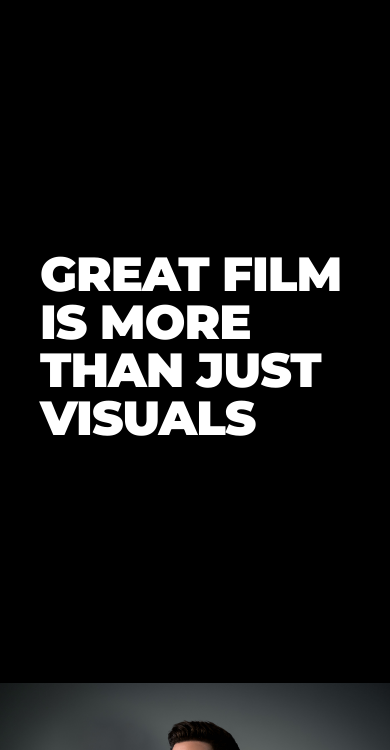
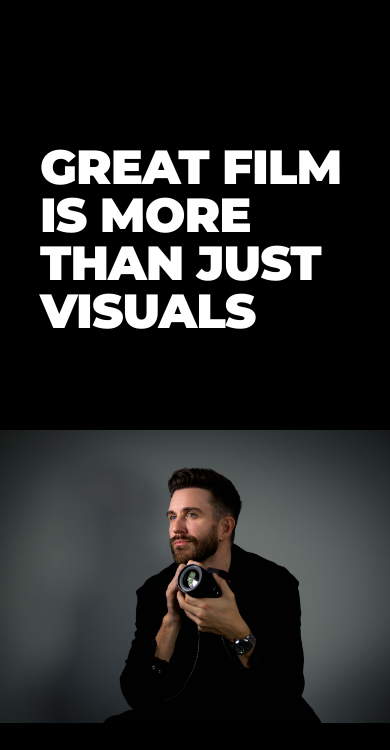
Before and after one commit to amixmotion-ash/Amixmotion-Website, a plain HTML site: page about.html in a window 390 px wide. Shown: the part 72-822 px from the top of the page. Drawn offline with Linux system fonts and the light colour scheme.

Commit message:
Update style.css

```diff
--- a/style.css
+++ b/style.css
@@ -1695,3 +1695,18 @@ body.menu-cursor-active {
     padding-bottom: 30px;
   }
 }
+
+/* ================================================================= */
+/* == ABOUT PAGE: MOBILE-ONLY HEADER TITLE PADDING == */
+/* ================================================================= */
+
+/* This rule ONLY applies on screens 900px or smaller */
+@media (max-width: 900px) {
+
+    /* This rule targets the 'Great Film...' title section and reduces its height and padding */
+    .about-page .about-page-title-section {
+        min-height: 50vh; /* Reduces the overall height of the section */
+        padding-top: 100px; /* Reduces the space above the text */
+        padding-bottom: 60px; /* Reduces the space below the text */
+    }
+}
```
